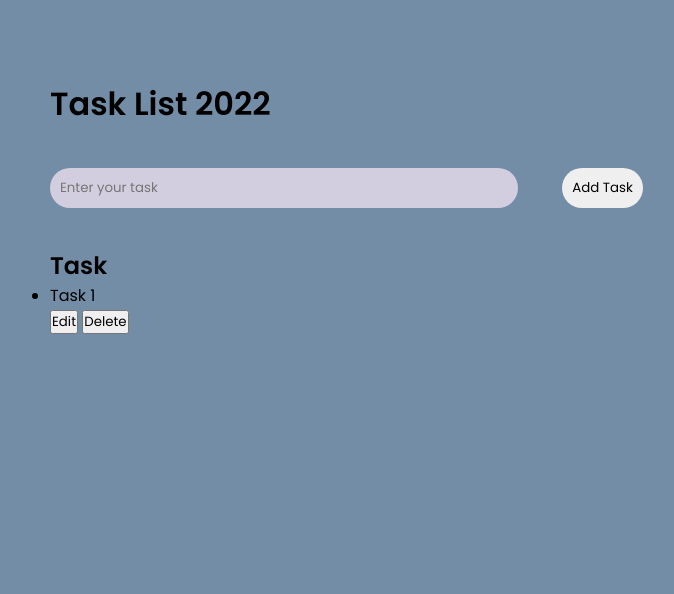
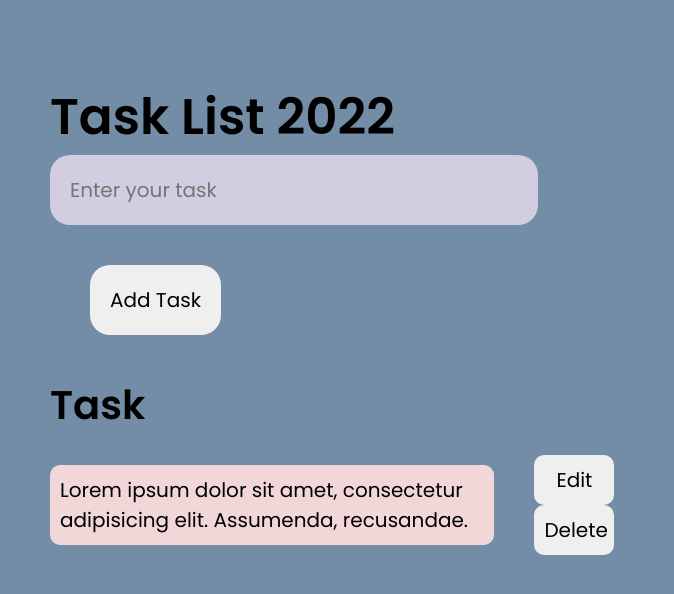
Before and after one commit to niksonstha/TO-DO-APP, a plain HTML site: page index.html in a window 1280 px wide. Shown: the whole page, without its empty margins (270-944 px from the left). Drawn offline with Linux system fonts and the light colour scheme.

Commit message:
Some styling of UI is done

```diff
--- a/index.html
+++ b/index.html
@@ -23,7 +23,11 @@
         <div id="task-list">
           <ul>
             <li>
-              <p>Task 1</p>
+              <p>
+                Lorem ipsum dolor sit amet, consectetur adipisicing elit.
+                Assumenda, recusandae.
+              </p>
+
               <div id="edit__delete">
                 <button id="edit">Edit</button>
                 <button id="delete">Delete</button>
--- a/style.scss
+++ b/style.scss
@@ -7,6 +7,8 @@
 }
 
 $color_pr1: #748da6;
+$task_field_color: #d3cedf;
+$li_color: #f2d7d9;
 
 #container {
   height: 100vh;
@@ -20,27 +22,86 @@ $color_pr1: #748da6;
     margin-top: 10vh;
     width: 50%;
 
+    h1 {
+      font-size: 50px;
+    }
+
     #form-field {
       //   width: 100%;
       #task-input {
         width: 70%;
-        padding: 10px;
+        padding: 20px;
         border-radius: 20px;
         border: none;
         outline: none;
-        background-color: #d3cedf;
+        font-size: 20px;
+        background-color: $task_field_color;
       }
 
       #add-task {
-        padding: 10px;
+        padding: 20px;
         border-radius: 20px;
         border: none;
         outline: none;
         margin: 40px;
-        transition: 0.5s ease-in-out;
+        font-size: 20px;
+        transition: 1s ease-in-out;
         &:hover {
           cursor: pointer;
-          background-color: #d3cedf;
+          background-color: #4a2e8d;
+          color: white;
+        }
+      }
+    }
+
+    h2 {
+      font-size: 40px;
+    }
+
+    #task-list {
+      ul {
+        list-style: none;
+        margin-top: 20px;
+
+        li {
+          display: flex;
+          align-items: center;
+
+          p {
+            background-color: $li_color;
+            padding: 10px;
+            border-radius: 10px;
+            width: 70%;
+            font-size: 20px;
+          }
+
+          #edit__delete {
+            margin-left: 40px;
+
+            #edit {
+              width: 80px;
+              padding: 10px;
+              border-radius: 10px;
+              border: none;
+              outline: none;
+              font-size: 20px;
+              transition: 0.5s ease-in-out;
+              &:hover {
+                cursor: pointer;
+                background-color: rgb(51, 152, 90);
+                color: white;
+              }
+            }
+
+            #delete {
+              @extend #edit;
+              &:hover {
+                cursor: pointer;
+                background-color: rgb(172, 89, 89);
+                color: white;
+              }
+            }
+          }
         }
       }
     }
```
Also changed, not shown: style.css, 1 other file.
